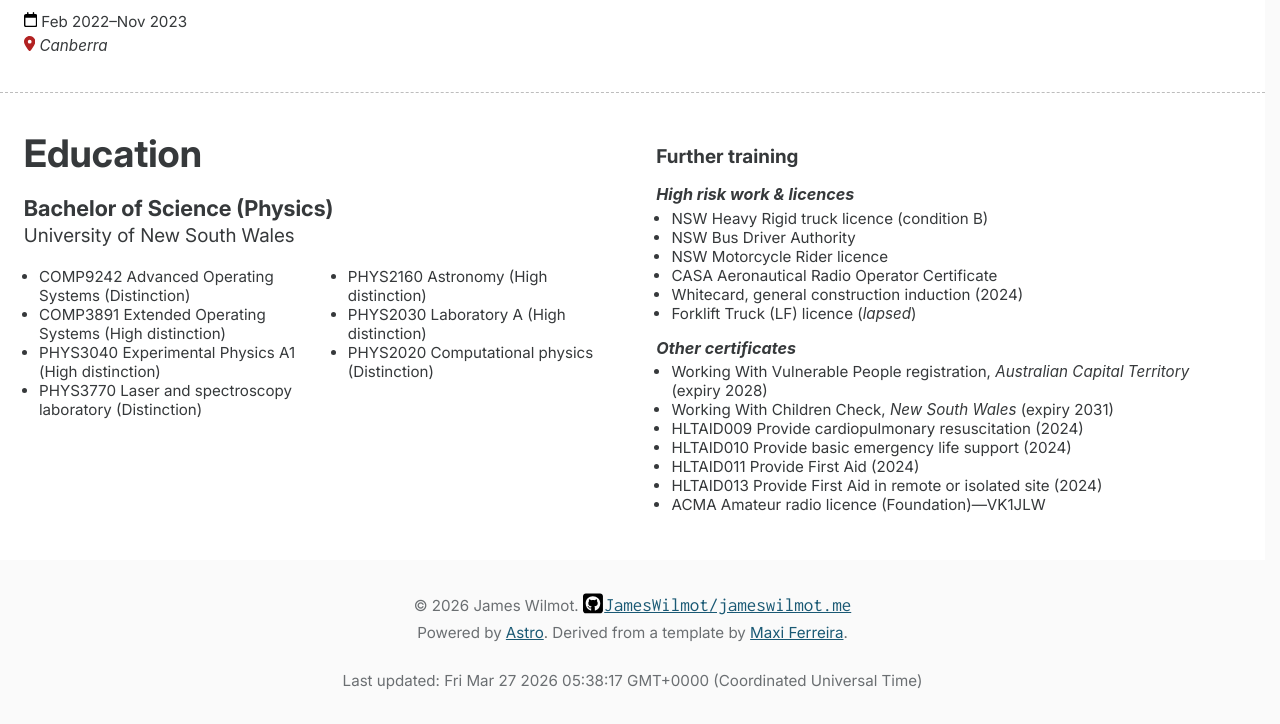
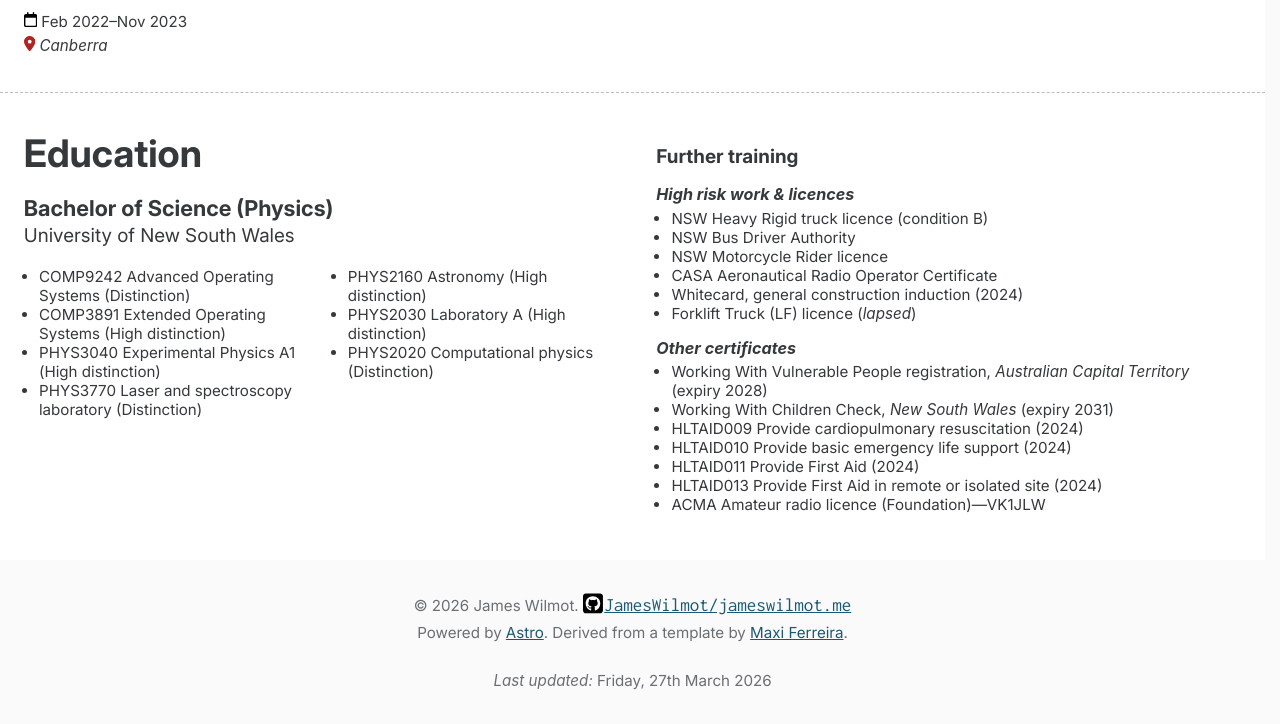
Before and after one commit to JamesWilmot/jameswilmot.me, an Astro site: page / in a window 1280 px wide. Shown: the part 5002-5726 px from the top of the page. Built offline with nearby package versions, Linux system fonts and the light colour scheme; Astro itself is replaced by a stand-in of ours; a web font is replaced by a local one.

Commit message:
Footer.astro: better date format imho

```diff
--- a/src/components/Footer.astro
+++ b/src/components/Footer.astro
@@ -1,18 +1,27 @@
 ---
 import GitHubLink from './links/github.astro';
+import dayjs from 'dayjs';
 
-const buildDate = new Date();
+import advancedFormat from 'dayjs/plugin/advancedFormat';
+
+dayjs.extend(advancedFormat);
+
+
+const buildDate = dayjs()
+
+
+
 ---
 
 
 <footer>
   <span>
-    &copy; {buildDate.getFullYear()} James Wilmot.
+    &copy; {buildDate.format("YYYY")} James Wilmot.
     <GitHubLink href="https://github.com/JamesWilmot/jameswilmot.me">JamesWilmot/jameswilmot.me</GitHubLink>
       <br />
     Powered by <a href="https://astro.build" rel="noopener">Astro</a>.
     Derived from a template by <a href="https://www.twitter.com/Charca" rel="noopener">Maxi Ferreira</a>. <br /> <br />
-    Last updated: <time datetime={buildDate}>{buildDate}</time>
+    <i>Last updated:</i> <time datetime={buildDate}>{buildDate.format("dddd, Do MMMM YYYY")}</time>
   </span>
 </footer>
 
```
